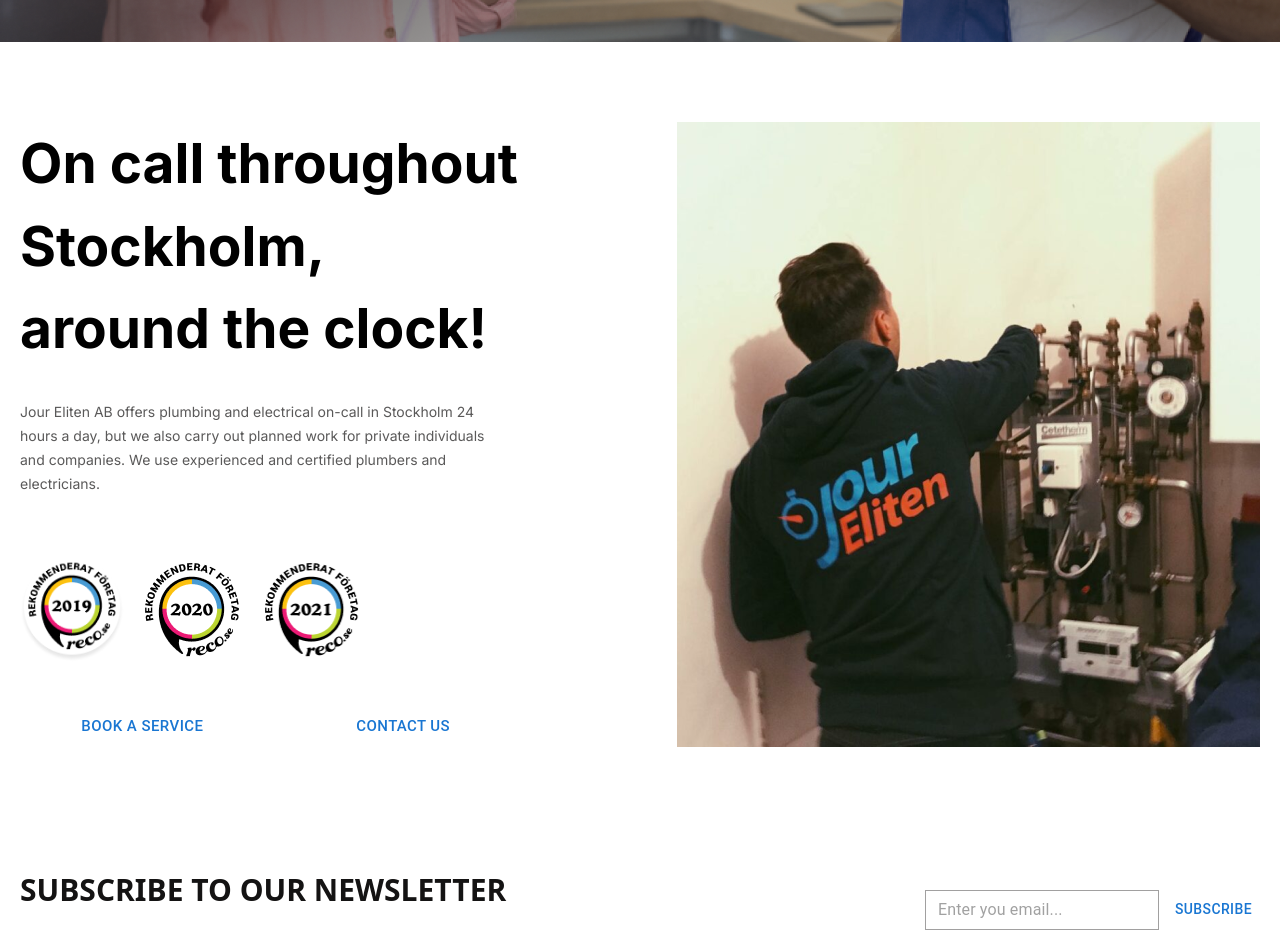
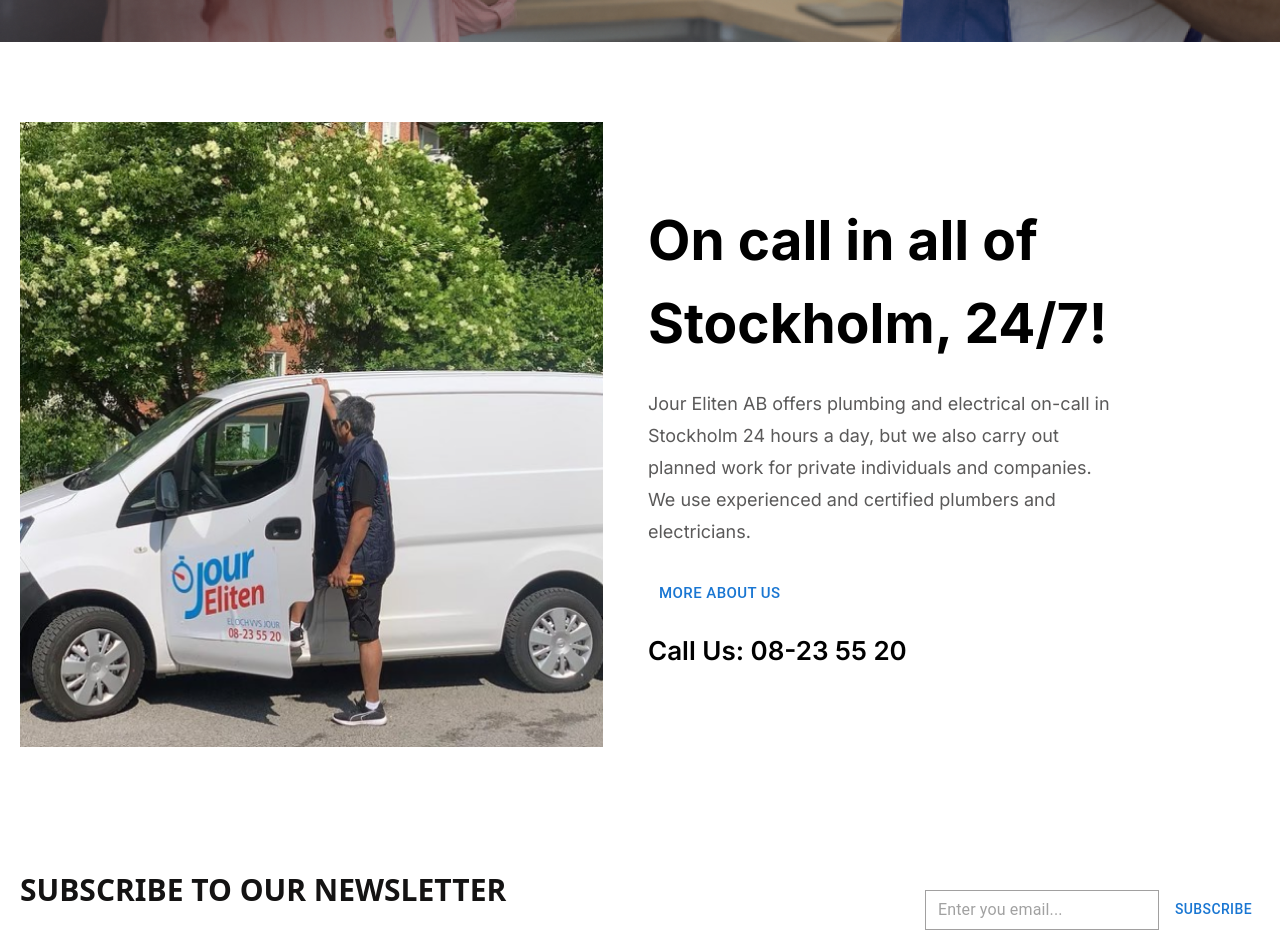
Before and after one commit to TheRakib/Needz-website, a Next.js app: page / in a window 1280 px wide. Shown: the part 820-1752 px from the top of the page. Built offline with nearby package versions, Linux system fonts and the light colour scheme.

Commit message:
call in done

```diff
--- a/components/Home/CallIn.tsx
+++ b/components/Home/CallIn.tsx
@@ -6,53 +6,31 @@ export default function CallIn() {
   return (
     <div className="max-w-layout mx-auto mt-20">
       <div className="grid md:grid-cols-2 grid-cols-1 gap-4">
-        <div className="col-span-1 flex flex-col justify-between">
+        <div className="col-span-1 relative xl:w-[583px] md:h-[625px] w-[383px] h-[425px] mr-auto">
+          <Image src={"/call-in.png"} alt="banner" fill />
+        </div>
+        <div className="col-span-1 flex flex-col justify-center gap-6">
           <h2 className="text-title font-bold">
-            On call throughout Stockholm, <br /> around the clock!
+            On call in all of Stockholm, 24/7!
           </h2>
-          <p className="text-sm text-black/70 md:mr-36 my-6 leading-6 max-w-full">
+          <p className="text-[18px] text-black/70 md:mr-36 leading-8 max-w-full">
             Jour Eliten AB offers plumbing and electrical on-call in Stockholm
             24 hours a day, but we also carry out planned work for private
             individuals and companies. We use experienced and certified plumbers
             and electricians.
           </p>
-          <div className="flex gap-4 mt-8 mb-9">
-            <Image
-              src={"/home/icon1.png"}
-              alt="achievement"
-              height={104}
-              width={104}
-            />
-            <Image
-              src={"/home/icon2.png"}
-              alt="achievement"
-              height={104}
-              width={104}
-            />
-            <Image
-              src={"/home/icon3.png"}
-              alt="achievement"
-              height={104}
-              width={104}
-            />
+
+          <div className="flex flex-col gap-4 mr-10">
+            <div className="">
+              <Button
+                className="capitalize py-7 px-[50px] text-[26px] bg-primary text-white rounded-lg"
+                size="large"
+              >
+                More about us
+              </Button>
+            </div>
+            <p className="text-[26px] font-semibold">Call Us: 08-23 55 20</p>
           </div>
-          <div className="flex gap-4 w-full mr-10">
-            <Button
-              className="capitalize py-5 px-7 text-xl bg-primary text-white md:w-[40%] "
-              size="large"
-            >
-              Book a service
-            </Button>
-            <Button
-              className="capitalize py-5 px-7 text-xl bg-secondary text-white md:w-[40%] "
-              size="large"
-            >
-              contact us
-            </Button>
-          </div>
-        </div>
-        <div className="col-span-1 relative xl:w-[583px] md:h-[625px] w-[383px] h-[425px] ml-auto">
-          <Image src={"/home/banner.png"} alt="banner" fill />
         </div>
       </div>
     </div>
```
Also changed, not shown: public/call-in.png (added).
